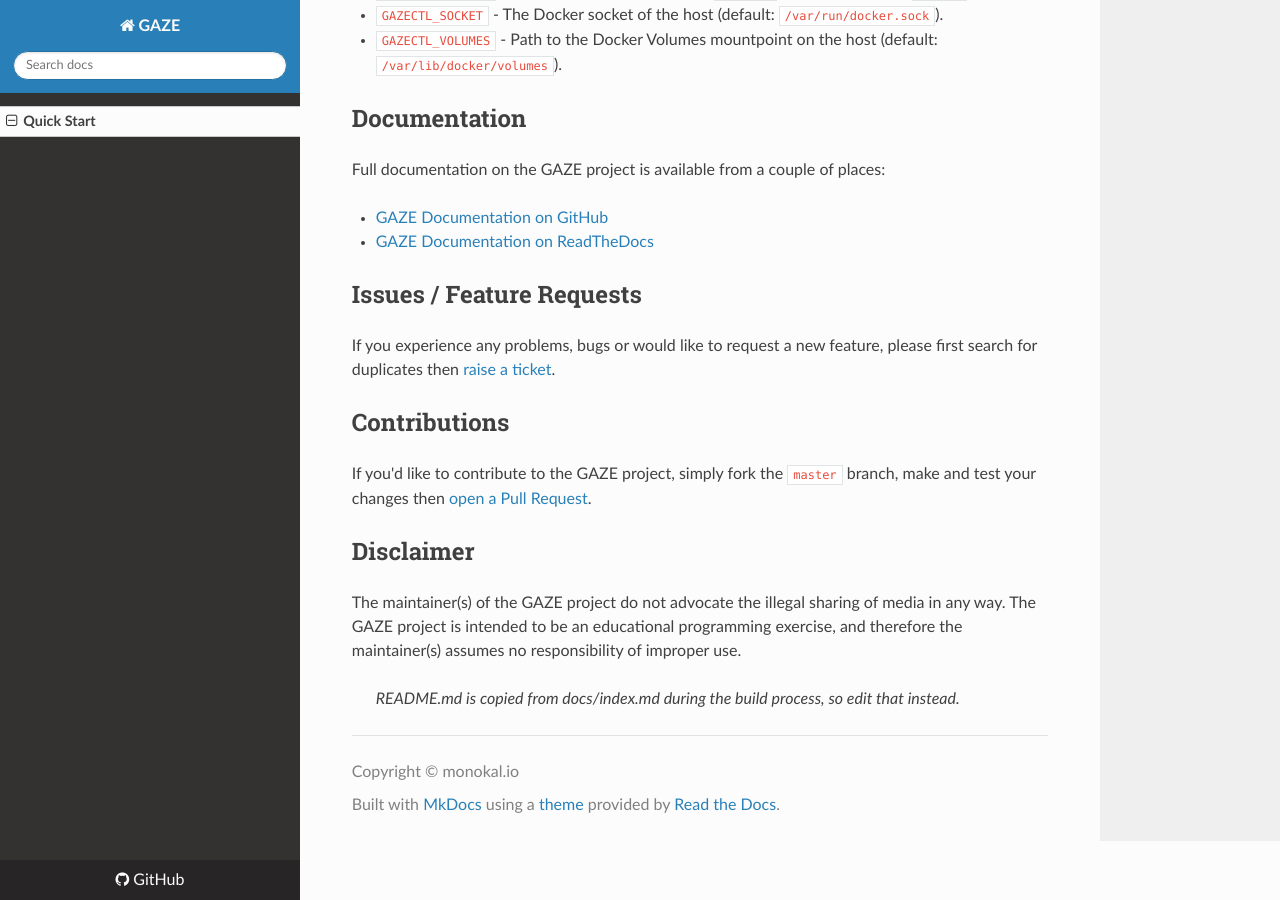
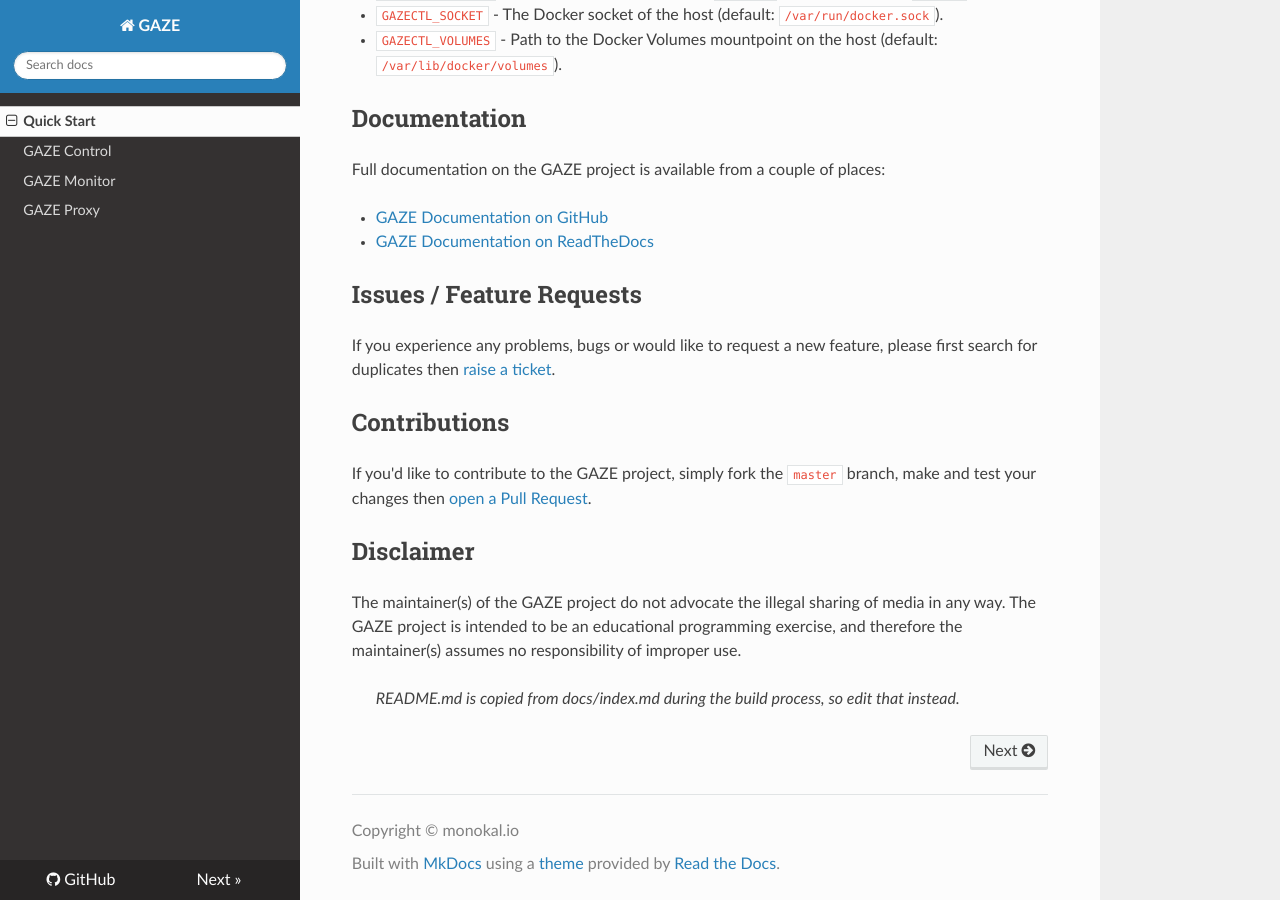
Before and after one commit to monokal/GAZE, an MkDocs documentation site: the page built from docs/index.md, in a window 1280 px wide and 900 px high, scrolled down 1682 px. Built offline with MkDocs 1.6.1, drawn with Linux system fonts in a browser that asks for light colours; nearby versions of some CDN libraries; old or Windows-style settings are respelled for this version of MkDocs.

```diff
--- a/mkdocs.yml
+++ b/mkdocs.yml
@@ -13,3 +13,6 @@ copyright: "Copyright &copy; monokal.io"
 
 pages:
   - Quick Start: index.md
+  - GAZE Control: control.md
+  - GAZE Monitor: monitor.md
+  - GAZE Proxy: proxy.md
```
Also changed, not shown: docs/control.md (added, +1 -0 lines), docs/monitor.md (added, +1 -0 lines), docs/proxy.md (added, +1 -0 lines).
